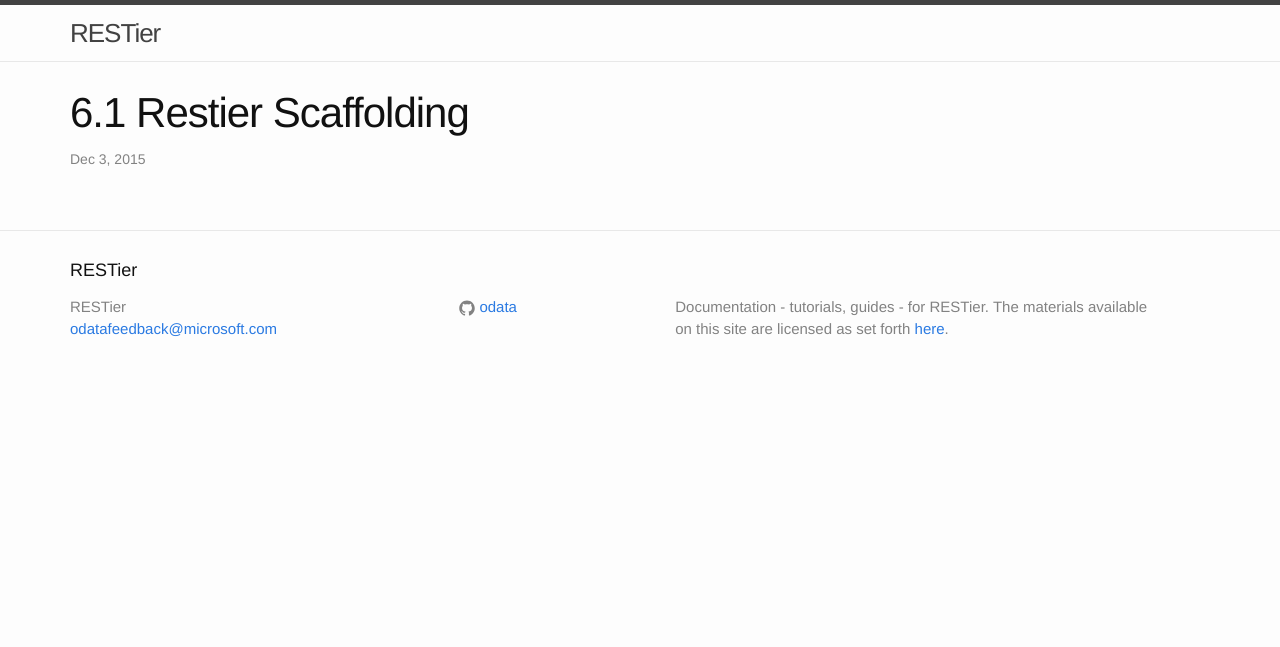
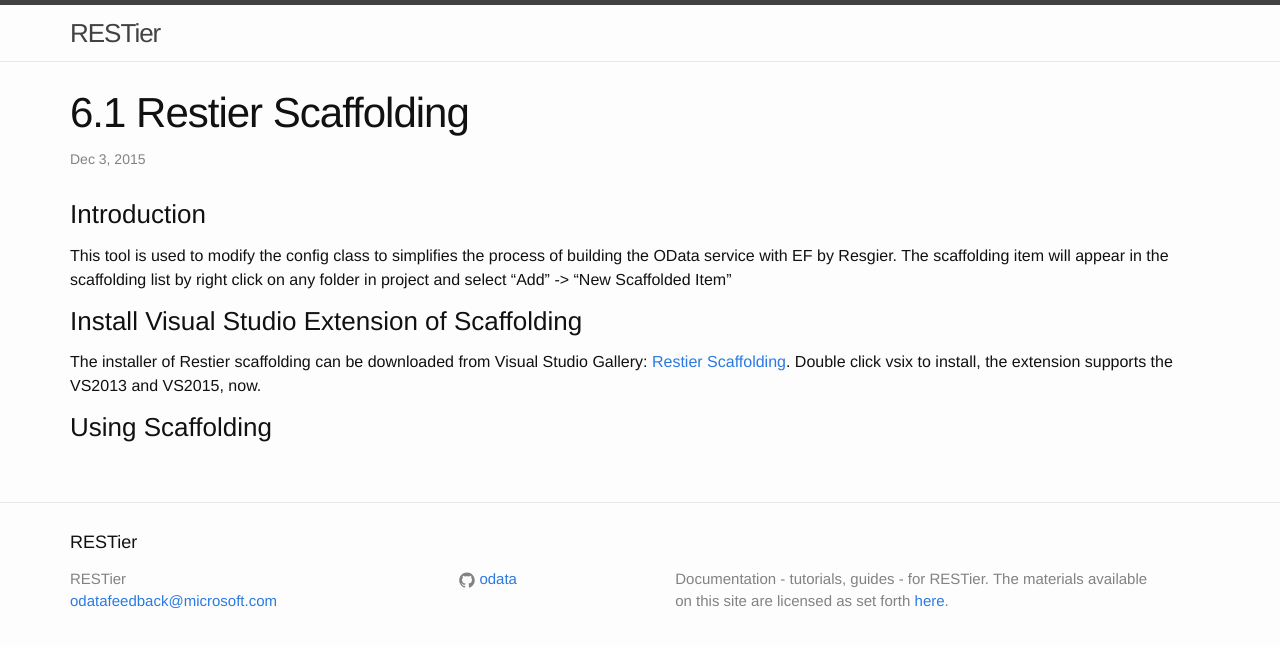
Before and after one commit to OData/RESTier, a Jekyll site: the page built from _posts/2015-12-03-06-01-Restier-Scaffolding.md, in a window 1280 px wide. Shown: the top 647 px of the page. Built offline with Jekyll 4.4.1, drawn with Linux system fonts in a browser that asks for light colours; nearby versions of some CDN libraries; comment, search, counter and statistics services are not loaded.

Commit message:
Update 2015-12-03-06-01-Restier-Scaffolding.md

```diff
--- a/_posts/2015-12-03-06-01-Restier-Scaffolding.md
+++ b/_posts/2015-12-03-06-01-Restier-Scaffolding.md
@@ -4,3 +4,11 @@ title: "6.1 Restier Scaffolding"
 description: ""
 category: "6. Tooling"
 ---
+
+### Introduction
+This tool is used to modify the config class to simplifies the process of building the OData service with EF by Resgier. The scaffolding item will appear in the scaffolding list by right click on any folder in project and select "Add" -> "New Scaffolded Item"
+
+### Install Visual Studio Extension of Scaffolding
+The installer of Restier scaffolding can be downloaded from Visual Studio Gallery: [Restier Scaffolding](https://visualstudiogallery.msdn.microsoft.com/6b18599d-34d5-4123-a586-cdf411728d23/). Double click vsix to install, the extension supports the VS2013 and VS2015, now.
+
+### Using Scaffolding
```
